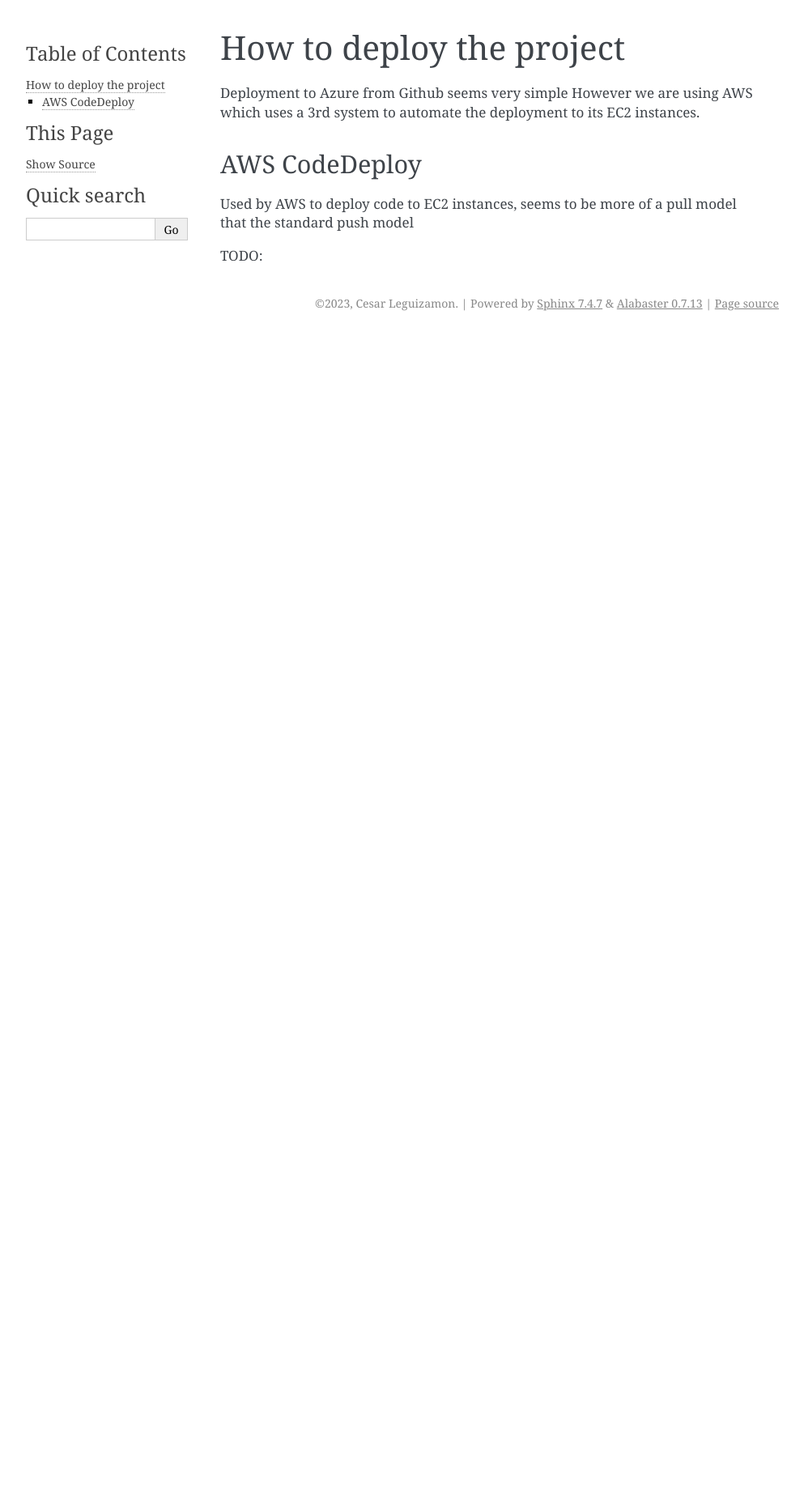
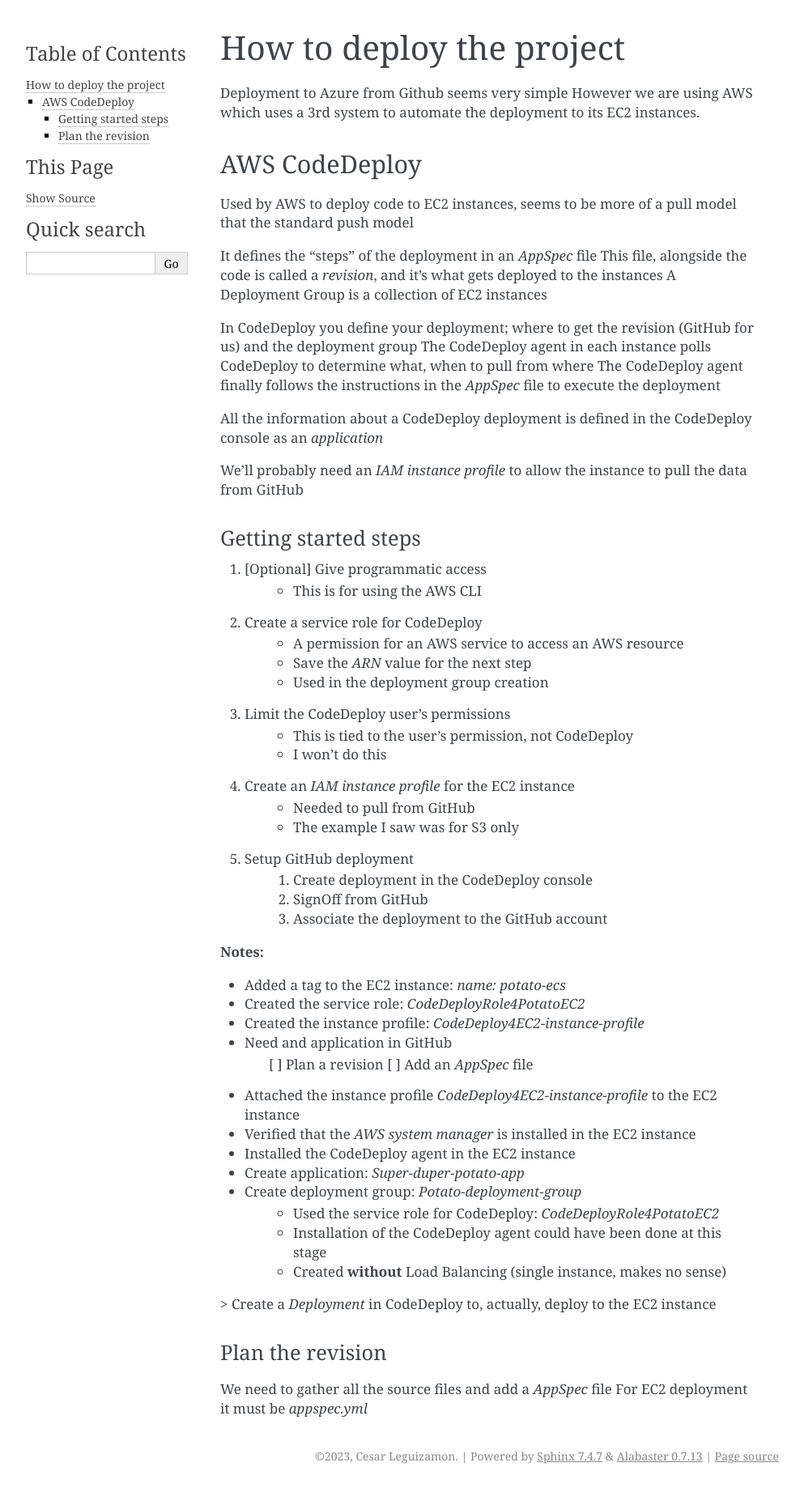
Before and after one commit to fabi1816/super-duper-potato, a Sphinx documentation site: the page built from docs/source/deployment.rst, in a window 1280 px wide. Shown: the whole page at 81% size, without its empty margins (148-1141 px from the left). Built offline with Sphinx 7.4.7, drawn with Linux system fonts in a browser that asks for light colours; before the commit the page ends 900 px from its top, so only the background shows below that.

Commit message:
Added documentation about the AWS codeDeploy process and configuration

```diff
--- a/docs/source/deployment.rst
+++ b/docs/source/deployment.rst
@@ -9,4 +9,59 @@
 
 Used by AWS to deploy code to EC2 instances, seems to be more of a pull model that the standard push model
 
-TODO:
+It defines the "steps" of the deployment in an `AppSpec` file
+This file, alongside the code is called a *revision*, and it's what gets deployed to the instances
+A Deployment Group is a collection of EC2 instances
+
+In CodeDeploy you define your deployment; where to get the revision (GitHub for us) and the deployment group
+The CodeDeploy agent in each instance polls CodeDeploy to determine what, when to pull from where
+The CodeDeploy agent finally follows the instructions in the `AppSpec` file to execute the deployment
+
+All the information about a CodeDeploy deployment is defined in the CodeDeploy console as an *application*
+
+We'll probably need an *IAM instance profile* to allow the instance to pull the data from GitHub
+
+Getting started steps
+^^^^^^^^^^^^^^^^^^^^^
+
+1. [Optional] Give programmatic access
+    - This is for using the AWS CLI
+2. Create a service role for CodeDeploy
+    - A permission for an AWS service to access an AWS resource
+    - Save the *ARN* value for the next step
+    - Used in the deployment group creation
+3. Limit the CodeDeploy user's permissions
+    - This is tied to the user's permission, not CodeDeploy
+    - I won't do this
+4. Create an *IAM instance profile* for the EC2 instance
+    - Needed to pull from GitHub
+    - The example I saw was for S3 only
+5. Setup GitHub deployment
+    1. Create deployment in the CodeDeploy console
+    2. SignOff from GitHub
+    3. Associate the deployment to the GitHub account
+
+**Notes:**
+
+- Added a tag to the EC2 instance: `name: potato-ecs`
+- Created the service role: `CodeDeployRole4PotatoEC2`
+- Created the instance profile: `CodeDeploy4EC2-instance-profile`
+- Need and application in GitHub
+    [ ] Plan a revision
+    [ ] Add an `AppSpec` file
+- Attached the instance profile `CodeDeploy4EC2-instance-profile` to the EC2 instance
+- Verified that the *AWS system manager* is installed in the EC2 instance
+- Installed the CodeDeploy agent in the EC2 instance
+- Create application: `Super-duper-potato-app`
+- Create deployment group: `Potato-deployment-group`
+    - Used the service role for CodeDeploy: `CodeDeployRole4PotatoEC2`
+    - Installation of the CodeDeploy agent could have been done at this stage
+    - Created **without** Load Balancing (single instance, makes no sense)
+
+> Create a `Deployment` in CodeDeploy to, actually, deploy to the EC2 instance
+
+Plan the revision
+^^^^^^^^^^^^^^^^^
+
+We need to gather all the source files and add a `AppSpec` file
+For EC2 deployment it must be `appspec.yml`
```
